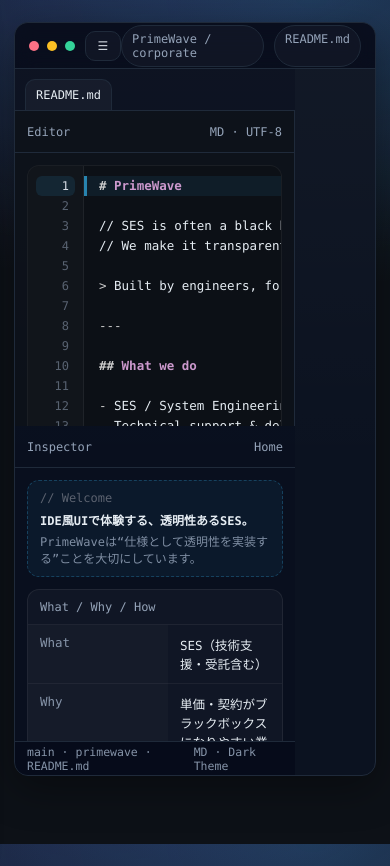
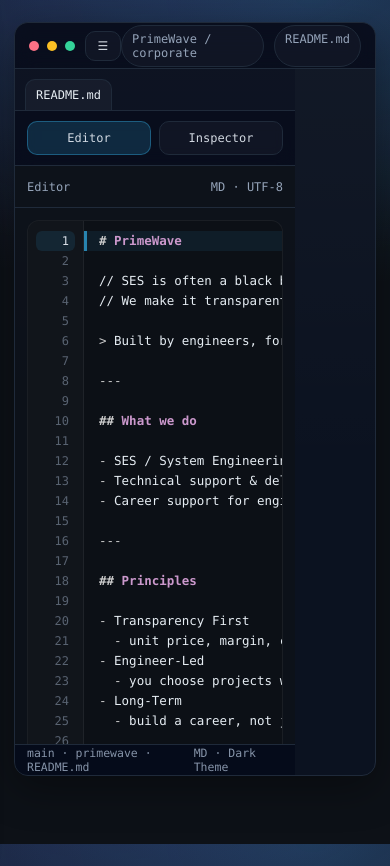
Before and after one commit to 8yabusa/primewave-ide, a Next.js app: page / in a window 390 px wide. Built offline with nearby package versions, Linux system fonts and the light colour scheme.

Commit message:
モバイルでEditorとInspectorをタブで切り替えられるよう変更

```diff
--- a/src/app/globals.css
+++ b/src/app/globals.css
@@ -225,3 +225,100 @@
 pre[class*="language-"] {
   font-family: var(--mono) !important;
 }
+
+/* ===== SplitPane ===== */
+._split_root {
+  display: grid;
+  grid-template-columns: 1fr 1fr;
+  height: 100%;
+  min-height: 0;
+  min-width: 0;
+}
+
+/* mobile tabs: desktopでは隠す */
+._split_mobile_tabs {
+  display: none;
+}
+
+._split_pane {
+  min-width: 0;     /* ✅ これが超重要：内容がはみ出して幅固定になるのを防ぐ */
+  min-height: 0;
+  display: flex;
+  flex-direction: column;
+}
+
+._split_editor {
+  border-right: 1px solid var(--border);
+  background: rgba(13, 17, 23, 0.75);
+}
+
+._split_inspector {
+  background: rgba(2, 6, 23, 0.22);
+}
+
+._split_header {
+  flex: 0 0 42px;
+  display: flex;
+  align-items: center;
+  justify-content: space-between;
+  padding: 10px 12px;
+  border-bottom: 1px solid var(--border);
+  font-family: var(--mono);
+  font-size: 12px;
+  color: var(--muted);
+  min-width: 0;
+}
+
+._split_body {
+  flex: 1 1 auto;
+  min-height: 0;
+  min-width: 0;
+  padding: 12px;
+  overflow: auto;
+}
+
+/* ===== Mobile behavior ===== */
+@media (max-width: 980px) {
+  ._split_root {
+    grid-template-columns: 1fr;
+  }
+
+  ._split_mobile_tabs {
+    display: grid;
+    grid-template-columns: 1fr 1fr;
+    gap: 8px;
+    padding: 10px 12px;
+    border-bottom: 1px solid var(--border);
+    background: rgba(2, 6, 23, 0.55);
+    backdrop-filter: blur(10px);
+    position: sticky;
+    top: 0;
+    z-index: 5;
+  }
+
+  ._split_tab {
+    height: 34px;
+    border-radius: 10px;
+    border: 1px solid var(--border);
+    background: rgba(255, 255, 255, 0.03);
+    color: rgba(226, 232, 240, 0.92);
+    font-family: var(--mono);
+    font-size: 12px;
+    cursor: pointer;
+  }
+
+  ._split_tab.is-active {
+    background: rgba(56, 189, 248, 0.16);
+    border-color: rgba(56, 189, 248, 0.35);
+  }
+
+  /* ✅ モバイルでは片方だけ表示して “幅固定” を根本解消 */
+  ._split_pane[data-active="false"] {
+    display: none;
+  }
+
+  /* border-right は不要 */
+  ._split_editor {
+    border-right: none;
+  }
+}
--- a/src/components/SplitPane.tsx
+++ b/src/components/SplitPane.tsx
@@ -1,97 +1,57 @@
-import { PageDef } from "@/lib/types";
+// src/components/SplitPane.tsx
+"use client";
+
+import { useState } from "react";
+import type { PageDef } from "@/lib/types";
 import CodeViewer from "./CodeViewer";
 import Inspector from "./Inspector";
 
+type View = "editor" | "inspector";
+
 export default function SplitPane({ page }: { page: PageDef }) {
+  const [view, setView] = useState<View>("editor");
+
   return (
-    <div
-      className="_split_fix"
-      style={{
-        display: "grid",
-        gridTemplateColumns: "1fr 1fr",
-        flex: 1,
-        minHeight: 0,
-        height: "100%",
-      }}
-    >
-      {/* Editor */}
-      <div
-        style={{
-          borderRight: "1px solid var(--border)",
-          background: "rgba(13,17,23,.75)",
-          minWidth: 0,
-          minHeight: 0,
-          display: "flex",
-          flexDirection: "column",
-        }}
-      >
-        <div
-          style={{
-            flex: "0 0 42px",
-            display: "flex",
-            alignItems: "center",
-            justifyContent: "space-between",
-            padding: "10px 12px",
-            borderBottom: "1px solid var(--border)",
-            fontFamily: "var(--mono)",
-            fontSize: 12,
-            color: "var(--muted)",
-          }}
+    <div className="_split_root" data-view={view}>
+      {/* ✅ モバイル用タブ（PCでは非表示：CSSで制御） */}
+      <div className="_split_mobile_tabs">
+        <button
+          type="button"
+          className={`_split_tab ${view === "editor" ? "is-active" : ""}`}
+          onClick={() => setView("editor")}
         >
+          Editor
+        </button>
+        <button
+          type="button"
+          className={`_split_tab ${view === "inspector" ? "is-active" : ""}`}
+          onClick={() => setView("inspector")}
+        >
+          Inspector
+        </button>
+      </div>
+
+      {/* Editor Pane */}
+      <section className="_split_pane _split_editor" data-active={view === "editor"}>
+        <div className="_split_header">
           <div>Editor</div>
           <div>{page.language.toUpperCase()} · UTF-8</div>
         </div>
-
-        <div
-          style={{
-            padding: 12,
-            flex: "1 1 auto",
-            minHeight: 0,
-            overflow: "auto",
-          }}
-        >
+        <div className="_split_body">
           <CodeViewer code={page.leftCode} language={page.language} />
         </div>
-      </div>
+      </section>
 
-      {/* Inspector */}
-      <div
-        style={{
-          background: "rgba(2,6,23,.22)",
-          minWidth: 0,
-          minHeight: 0,
-          display: "flex",
-          flexDirection: "column",
-        }}
-      >
-        <div
-          style={{
-            flex: "0 0 42px",
-            display: "flex",
-            alignItems: "center",
-            justifyContent: "space-between",
-            padding: "10px 12px",
-            borderBottom: "1px solid var(--border)",
-            fontFamily: "var(--mono)",
-            fontSize: 12,
-            color: "var(--muted)",
-          }}
-        >
+      {/* Inspector Pane */}
+      <section className="_split_pane _split_inspector" data-active={view === "inspector"}>
+        <div className="_split_header">
           <div>{page.inspector.title}</div>
           <div>{page.inspector.subtitle ?? ""}</div>
         </div>
-
-        <div
-          style={{
-            padding: 12,
-            flex: "1 1 auto",
-            minHeight: 0,
-            overflow: "auto",
-          }}
-        >
+        <div className="_split_body">
           <Inspector blocks={page.inspector.blocks} />
         </div>
-      </div>
+      </section>
     </div>
   );
 }
```
